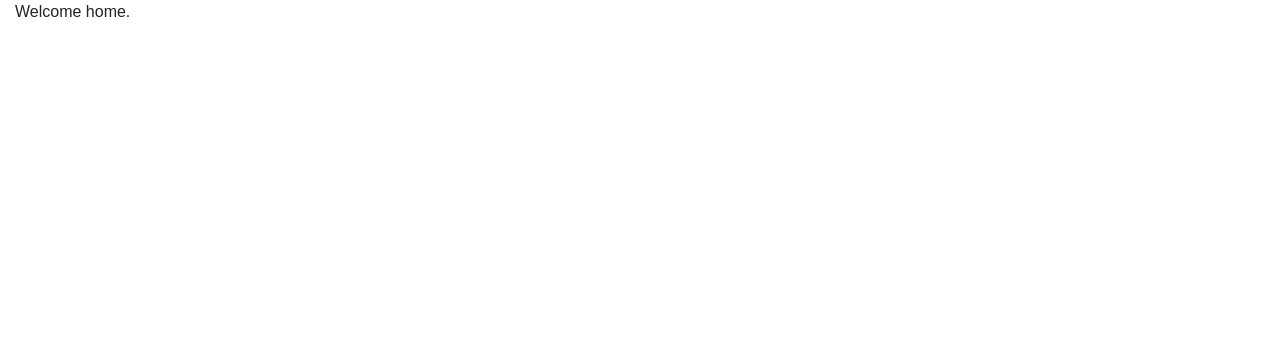
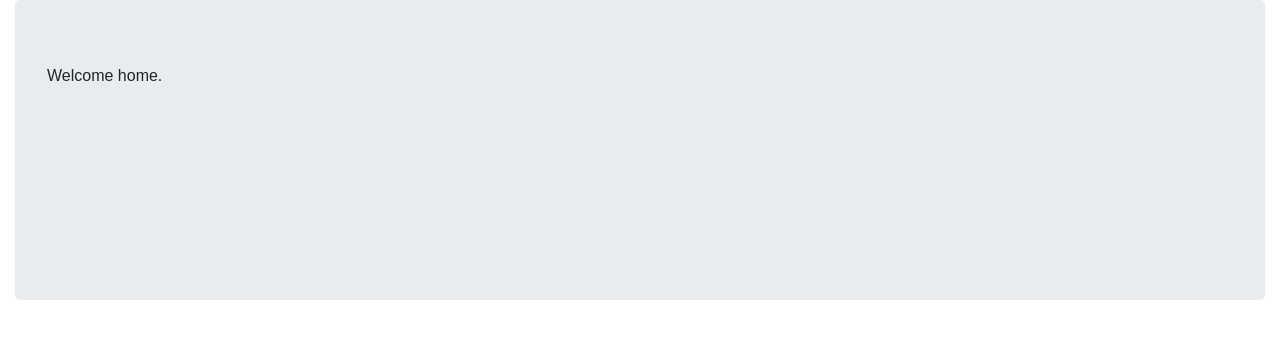
Before and after one commit to dmaddox/TheLoneTaco, a React (Create React App) app in the folder client/: page / in a window 1280 px wide. Shown: the top 338 px of the page. Built offline with nearby package versions, Linux system fonts and the light colour scheme.

Commit message:
jumbotron on homepage

```diff
--- a/client/src/App.js
+++ b/client/src/App.js
@@ -1,8 +1,7 @@
 import React, { Component } from 'react';
 import { BrowserRouter as Router, Route, Switch } from "react-router-dom";
-import Home from "./components/pages/Home";
+import Home from "./pages/Home";
 // import NoMatch from "./pages/NoMatch";
-import logo from './logo.svg';
 import './App.css';
 
 class App extends Component {
--- a/client/src/components/layout/Jumbotron/index.js
+++ b/client/src/components/layout/Jumbotron/index.js
@@ -1 +1 @@
-export { default } from "./Jumbotron.js";
+export { default } from "./Jumbotron";
--- a/client/src/components/pages/Home/Home.js
+++ b/client/src/pages/Home/Home.js
@@ -1,14 +1,14 @@
 import React, { Component} from "react";
-// import {Jumbotron} from "../../layout/Jumbotron";
+import Jumbotron from "../../components/layout/Jumbotron";
 
 class Home extends Component {
   render() {
     return (
-
+      <Jumbotron>
         <div>
         Welcome home.
         </div>
-
+      </Jumbotron>
 
     )
   }
```
Also changed, not shown: client/src/pages/Home/index.js (renamed from client/src/components/pages/Home/index.js).
